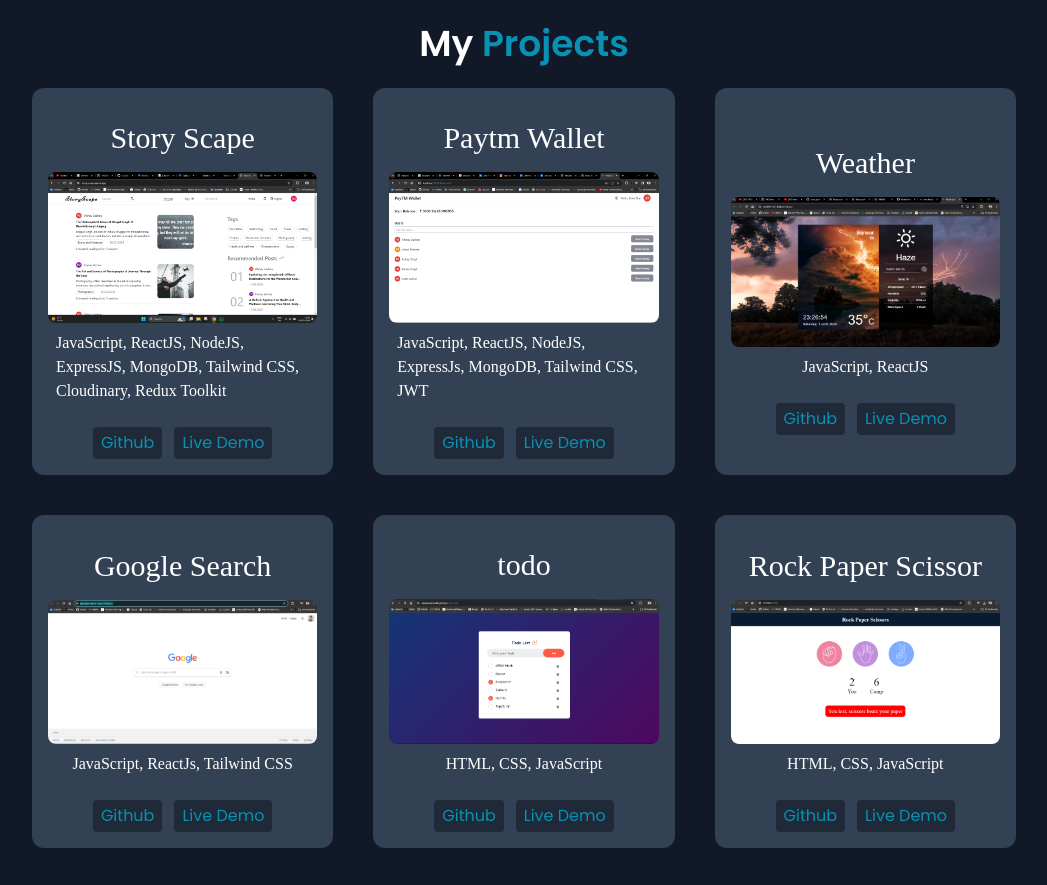
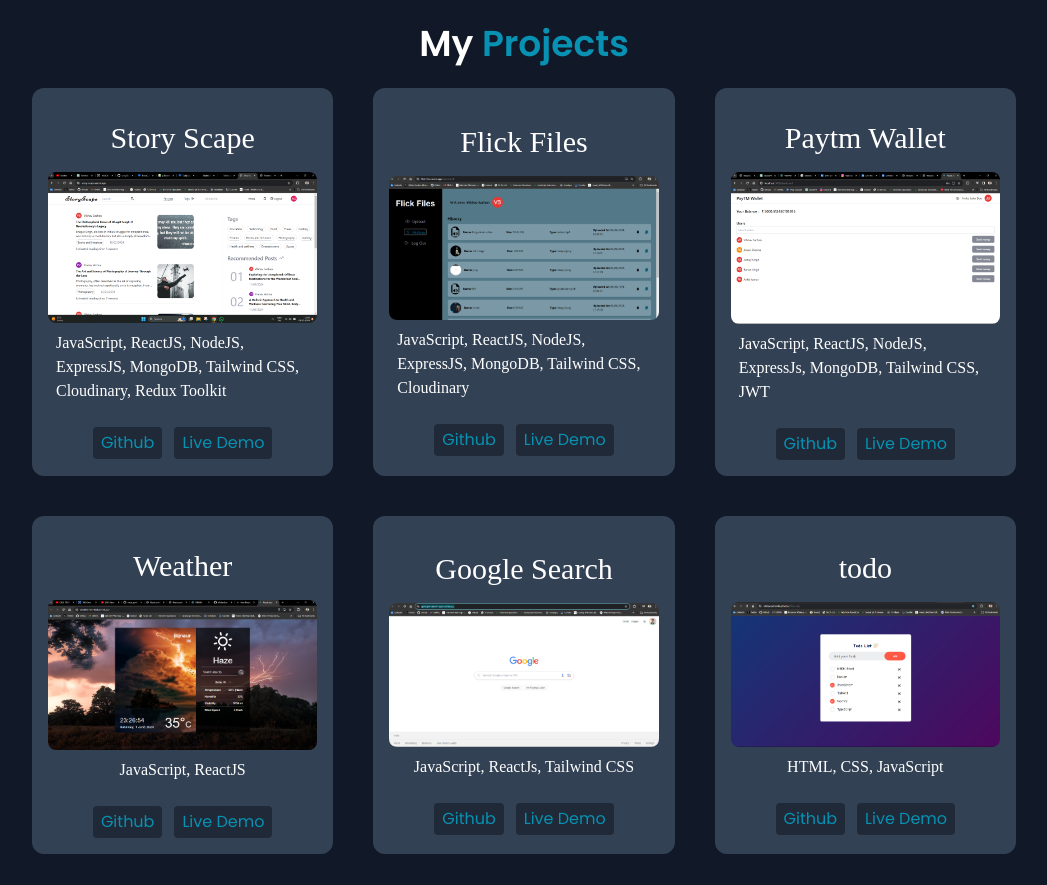
Before and after one commit to VibhavSachan46/react_portfolio-main, a React (Vite) app: page / in a window 1280 px wide. Shown: the part 2560-3445 px from the top of the page, without its empty margins (116-1163 px from the left). Built offline with nearby package versions, Linux system fonts and the light colour scheme.

Commit message:
File Sharing project added

```diff
--- a/src/components/Project.jsx
+++ b/src/components/Project.jsx
@@ -5,6 +5,7 @@ import weather from "../assets/image/weather.png";
 import todo from "../assets/image/todo.png";
 import google from "../assets/image/google.png";
 import rock from "../assets/image/rock.png";
+import FileSharing from "../assets/image/FileSharing.png"
 
 import "swiper/css";
 import "swiper/css/pagination";
@@ -17,7 +18,15 @@ const Project = () => {
       github_link: "https://github.com/VibhavSachan46/Blog-Completed",
       live_link: "https://story-scape.vercel.app/",
       tech: "JavaScript, ReactJS, NodeJS, ExpressJS, MongoDB, Tailwind CSS, Cloudinary, Redux Toolkit",
-    },{
+    },
+    {
+      img: FileSharing,
+      name: "Flick Files",
+      github_link: "https://github.com/VibhavSachan46/filesharing",
+      live_link: "https://flick-files.vercel.app/",
+      tech: "JavaScript, ReactJS, NodeJS, ExpressJS, MongoDB, Tailwind CSS, Cloudinary",
+    },
+    {
       img: paytm,
       name: "Paytm Wallet",
       github_link: "https://github.com/VibhavSachan46/Paytm",
```
Also changed, not shown: src/assets/image/FileSharing.png (added).
